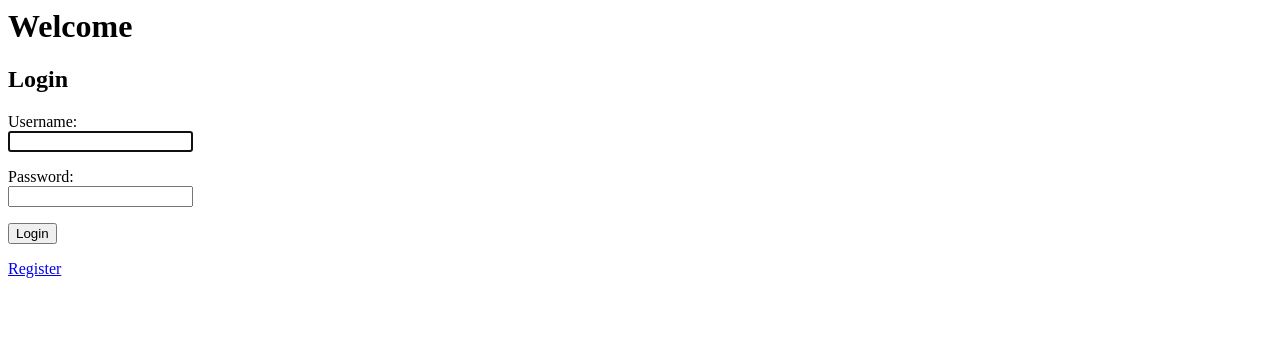
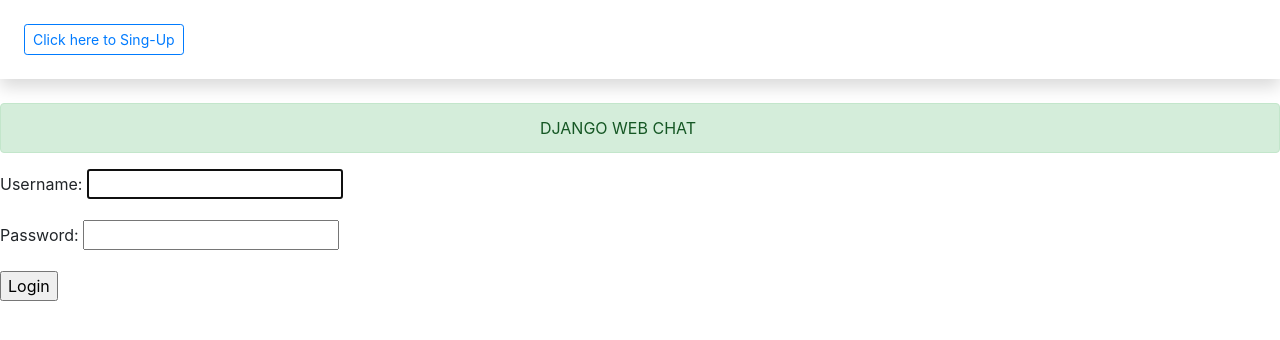
Before and after one commit to gbhgit/Browser-Based-Chat, a Django app: page /accounts/login/ in a window 1280 px wide. Shown: the top 340 px of the page. Run offline with Django 3.2, Linux system fonts and the light colour scheme; some libraries are stand-ins or nearby versions.

Commit message:
[issue-#29] fit style registration/login.html

```diff
--- a/chat/users/templates/registration/login.html
+++ b/chat/users/templates/registration/login.html
@@ -1,15 +1,24 @@
-<!--users/templates/registration/login.html-->
-
-{% extends 'base.html' %}
-
-{% block content %}
-<h2>Login</h2>
-
-<form method="post">
-    {% csrf_token %}
-    {{ form.as_p }}
-    <input type="submit" value="Login">
-</form>
-
-<a href="{% url 'register' %}">Register</a>
-{% endblock %}
+<!DOCTYPE html>
+<head>
+    <script src="https://ajax.googleapis.com/ajax/libs/jquery/1.12.4/jquery.min.js"></script>
+    <script src="https://maxcdn.bootstrapcdn.com/bootstrap/3.3.7/js/bootstrap.min.js" integrity="sha384-Tc5IQib027qvyjSMfHjOMaLkfuWVxZxUPnCJA7l2mCWNIpG9mGCD8wGNIcPD7Txa" crossorigin="anonymous"></script>
+    <script src='https://cdnjs.cloudflare.com/ajax/libs/Chart.js/2.5.0/Chart.min.js'></script>
+    <meta charset="UTF-8">
+    <meta name="viewport" content="width=device-width, initial-scale=1.0">
+    <link rel="stylesheet" href="https://maxcdn.bootstrapcdn.com/bootstrap/4.5.2/css/bootstrap.min.css">
+</head>
+<html>
+    <div class="shadow p-4 mb-4 bg-white">
+        <a href="{% url 'register' %}" class="btn btn-outline-primary btn-sm" role="button"">Click here to Sing-Up</a>
+    </div>
+    <div class="mt-3">
+        <div class="alert alert-success alert-dismissible text-center mt-3">
+            DJANGO WEB CHAT
+        </div>
+    </div>
+    <form method="post">
+        {% csrf_token %}
+        {{ form.as_p }}
+        <input type="submit" value="Login">
+    </form>
+</html>
```
Also changed, not shown: chat/users/templates/room/register.html (line endings or trailing spaces).
